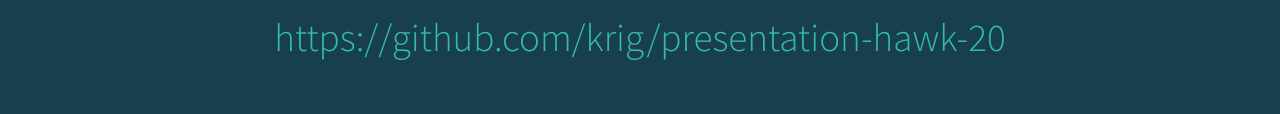
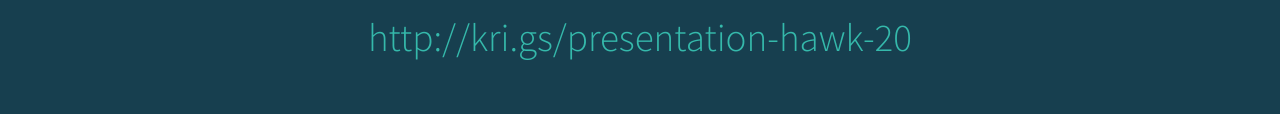
Before and after one commit to krig/presentation-hawk-20, a plain HTML site: page index.html in a window 1280 px wide. Both pictures are taken after a click on the button 1251 px from the left and 734 px from the top of the page. Shown: the part 520-634 px from the top of the page. Drawn offline with Linux system fonts and the light colour scheme.

Commit message:
update qrcode again

```diff
--- a/index.html
+++ b/index.html
@@ -34,7 +34,7 @@
         <section>
           <div id="qrcode"></div>
           <div>
-            https://github.com/krig/presentation-hawk-20
+            http://kri.gs/presentation-hawk-20
           </div>
         </section>
         <section data-markdown="slides.md" data-separator="^\n---\n$" data-separator-vertical="^\n--\n$"></section>
@@ -62,7 +62,7 @@
     <script src="js/reveal.js"></script>
     <script src="js/qrcode.min.js"></script>
     <script type="text/javascript">
-      new QRCode(document.getElementById("qrcode"), "https://github.com/krig/presentation-hawk-20");
+      new QRCode(document.getElementById("qrcode"), "http://kri.gs/presentation-hawk-20");
       var qrimage = document.querySelector("#qrcode img");
       qrimage.style.marginLeft = "auto";
       qrimage.style.marginRight = "auto";
```
